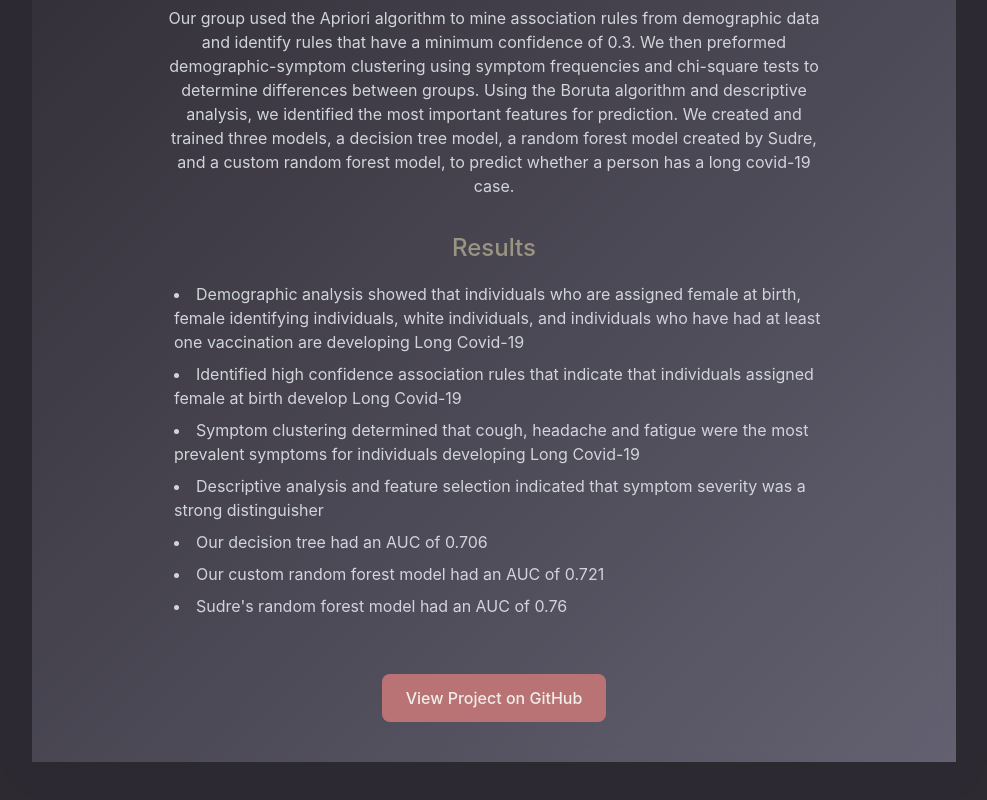
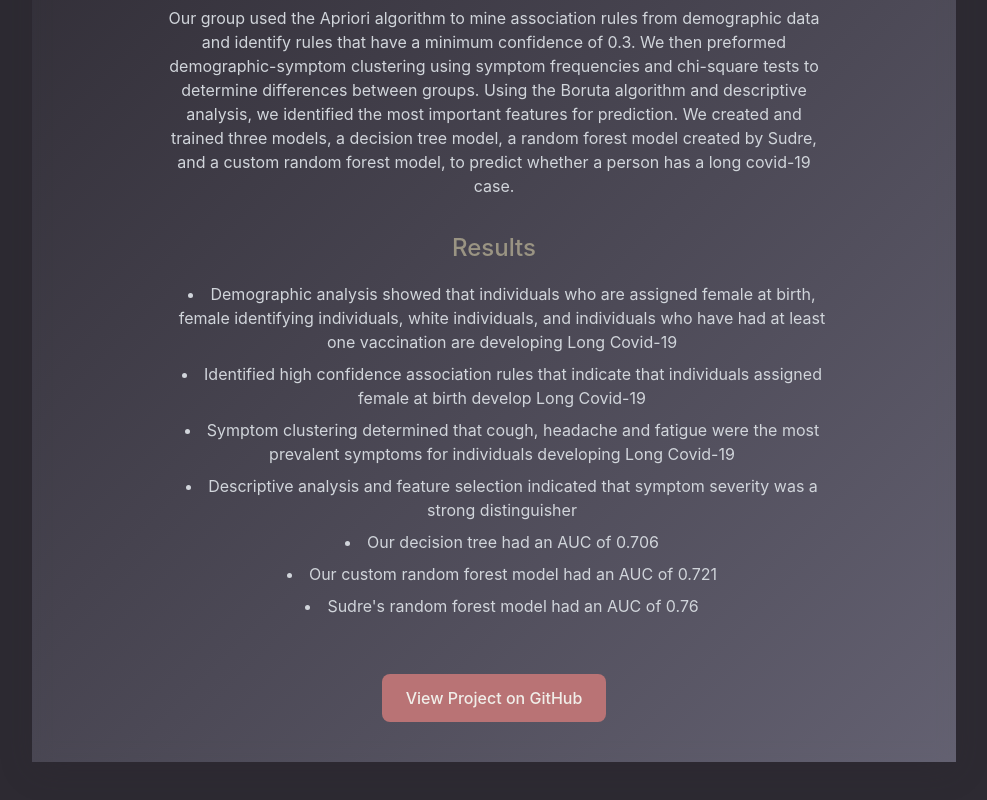
Before and after one commit to kdotzlaw/website, a React (Create React App) app in the folder portfolio-website/: page /projects/1 in a window 1280 px wide. Shown: the part 366-1166 px from the top of the page, without its empty margins (146-1133 px from the left). Built offline with nearby package versions, Linux system fonts and the light colour scheme.

Commit message:
adjusting images and list alignments

```diff
--- a/portfolio-website/src/components/Project-Detail.js
+++ b/portfolio-website/src/components/Project-Detail.js
@@ -48,7 +48,7 @@ const ProjectDetail = ({projects}) => {
         else if(item.type==='list'){
             return (
                 <li key={index} className='mb-4'>
-                    <ul className='list-disc list-inside pl-4 space-y-2 text-left'>
+                    <ul className='list-disc list-inside pl-4 space-y-2 text-left justify-center'>
                         {item.content.map((listItem, listIndex) => (
                             listItem.type === 'text' && (
                                 <li key={listIndex} className='text-gray-300'>
@@ -103,7 +103,7 @@ const ProjectDetail = ({projects}) => {
         else if(item.type==='list'){
             return (
                 <li key={index} className='mb-4'>
-                    <ul className='list-disc list-inside pl-4 space-y-2 text-left'>
+                    <ul className='list-disc list-inside pl-4 space-y-2 text-center'>
                         {item.content.map((listItem, listIndex) => (
                             listItem.type === 'text' && (
                                 <li key={listIndex} className='text-gray-300'>
```
